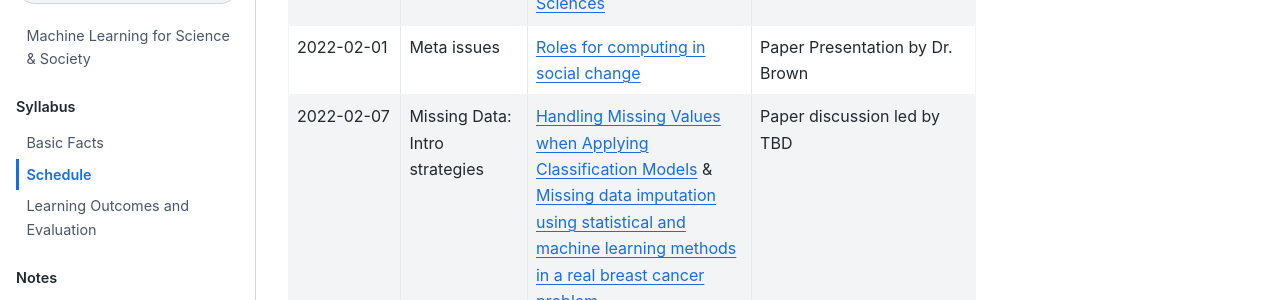
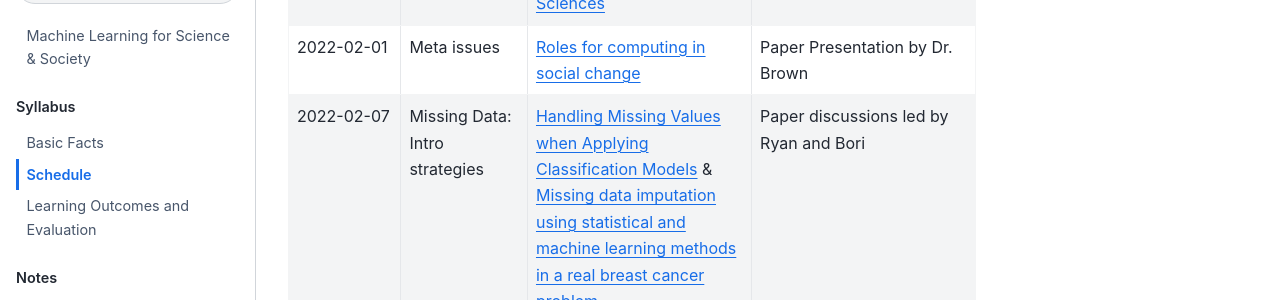
Before and after one commit to ml4scisoc/ml4scisoc.github.io, a Jupyter Book: the page built from syllabus/schedule.md, in a window 1280 px wide and 900 px high, scrolled down 1657 px. Shown: the part 154-454 px from the top of the window. Built offline with Jupyter Book 1.0.4 settings and Sphinx 7.4.7 and the Sphinx Book theme 1.1.4, drawn with Linux system fonts in a browser that asks for light colours; pages that are not in the unit, such as notebooks, are missing from menus.

Commit message:
assign 2/7 presenters

```diff
--- a/syllabus/schedule.md
+++ b/syllabus/schedule.md
@@ -70,7 +70,7 @@ The first two weeks will be as follows, other papers will liklely be adjusted ba
   - [Handling Missing Values when Applying Classification Models](https://www.jmlr.org/papers/volume8/saar-tsechansky07a/saar-tsechansky07a.pdf) &
   [Missing data imputation using statistical and machine learning methods in a real
   breast cancer problem](https://www.sciencedirect.com/science/article/pii/S0933365710000679)
-  - Paper discussion led by TBD
+  - Paper discussions led by Ryan and Bori
 * - 2022-02-09
   - Missing data with graphical models and causal reasoning
   - [Graphical Models for Inference with Missing Data](https://proceedings.neurips.cc/paper/2013/file/0ff8033cf9437c213ee13937b1c4c455-Paper.pdf)
```
